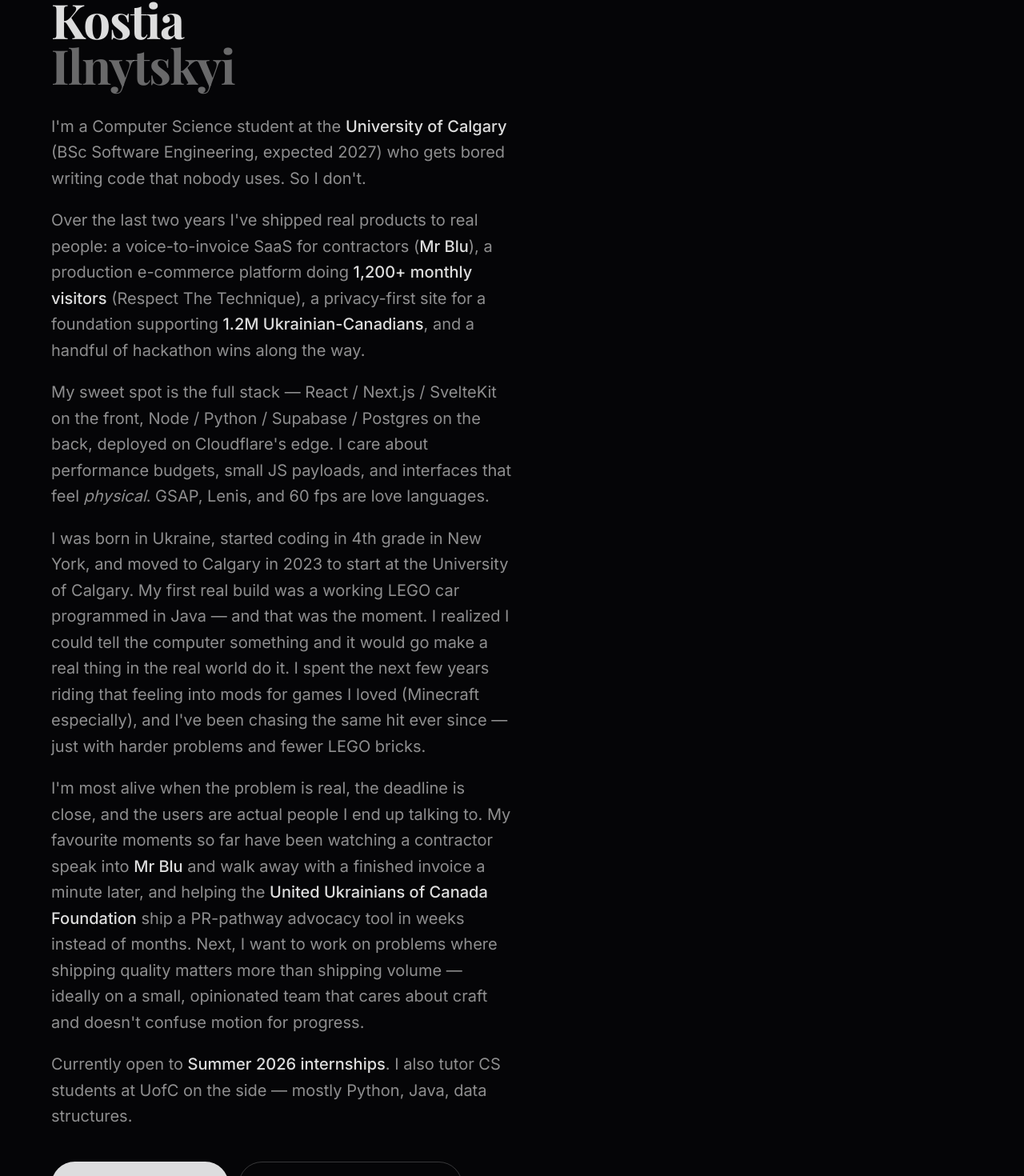
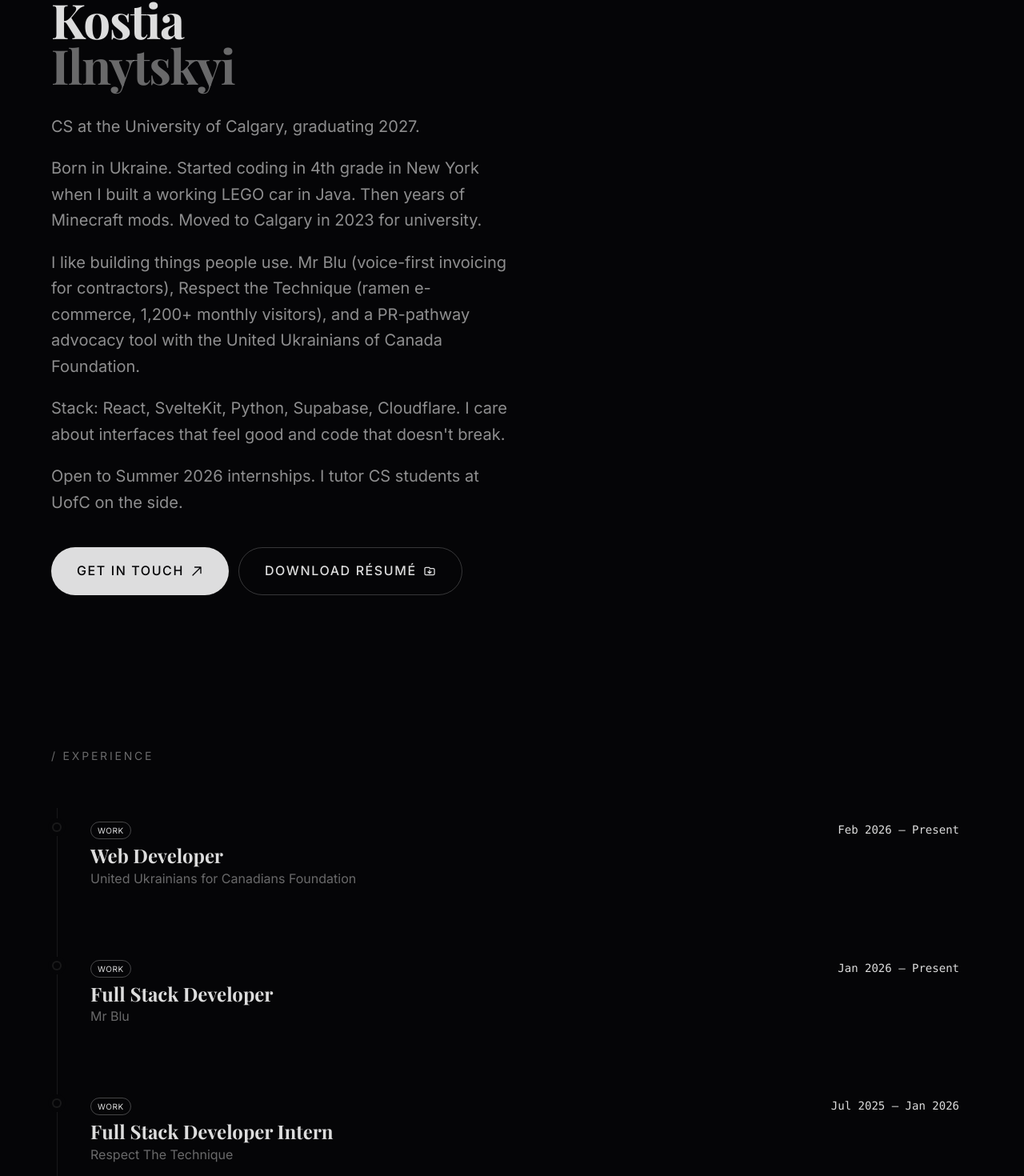
Before and after one commit to Kostia06/Portfolio, a SvelteKit app: page /about in a window 1280 px wide. Shown: the part 199-1669 px from the top of the page at 80% size. Built offline with nearby package versions, Linux system fonts and the light colour scheme; a web font is replaced by a local one.

Commit message:
Shorter bio, hash-aware scroll, amber selection

```diff
--- a/src/app.css
+++ b/src/app.css
@@ -605,6 +605,19 @@
   }
 }
 
+/* Text selection highlight — warm amber against the editorial b&w theme
+   so selected text actually reads as intentional, not a browser default. */
+::selection {
+  background: #fbbf24;
+  color: #050507;
+  text-shadow: none;
+}
+::-moz-selection {
+  background: #fbbf24;
+  color: #050507;
+  text-shadow: none;
+}
+
 
 /* Line clamp */
 .line-clamp-2 {
--- a/src/routes/+layout.svelte
+++ b/src/routes/+layout.svelte
@@ -18,7 +18,23 @@
 				infinite: false
 			});
 
-			lenis.scrollTo(0, { immediate: true });
+			// Respect hash navigation: if the URL has a hash (e.g. /#contact),
+			// scroll to that element instead of snapping to the top. This lets
+			// cross-page links like "Back to Home" land at a specific section.
+			const hash = window.location.hash;
+			if (hash) {
+				const target = document.querySelector(hash);
+				if (target) {
+					// Wait a frame so the target is laid out, then jump immediately.
+					requestAnimationFrame(() => {
+						lenis?.scrollTo(target as HTMLElement, { immediate: true, offset: 0 });
+					});
+				} else {
+					lenis.scrollTo(0, { immediate: true });
+				}
+			} else {
+				lenis.scrollTo(0, { immediate: true });
+			}
 
 			// Use requestAnimationFrame for smooth scrolling
 			function raf(time: number) {
--- a/src/routes/about/+page.svelte
+++ b/src/routes/about/+page.svelte
@@ -128,22 +128,19 @@
 
 					<div class="bio-prose max-w-xl space-y-5 mb-10 text-base md:text-lg text-[var(--color-text-secondary)] leading-relaxed">
 						<p>
-							I'm a Computer Science student at the <strong class="text-[var(--color-text)] font-medium">University of Calgary</strong> (BSc Software Engineering, expected 2027) who gets bored writing code that nobody uses. So I don't.
+							CS at the University of Calgary, graduating 2027.
 						</p>
 						<p>
-							Over the last two years I've shipped real products to real people: a voice-to-invoice SaaS for contractors (<strong class="text-[var(--color-text)] font-medium">Mr Blu</strong>), a production e-commerce platform doing <strong class="text-[var(--color-text)] font-medium">1,200+ monthly visitors</strong> (Respect The Technique), a privacy-first site for a foundation supporting <strong class="text-[var(--color-text)] font-medium">1.2M Ukrainian-Canadians</strong>, and a handful of hackathon wins along the way.
+							Born in Ukraine. Started coding in 4th grade in New York when I built a working LEGO car in Java. Then years of Minecraft mods. Moved to Calgary in 2023 for university.
 						</p>
 						<p>
-							My sweet spot is the full stack — React / Next.js / SvelteKit on the front, Node / Python / Supabase / Postgres on the back, deployed on Cloudflare's edge. I care about performance budgets, small JS payloads, and interfaces that feel <em>physical</em>. GSAP, Lenis, and 60&nbsp;fps are love languages.
+							I like building things people use. Mr Blu (voice-first invoicing for contractors), Respect the Technique (ramen e-commerce, 1,200+ monthly visitors), and a PR-pathway advocacy tool with the United Ukrainians of Canada Foundation.
 						</p>
 						<p>
-							I was born in Ukraine, started coding in 4th grade in New York, and moved to Calgary in 2023 to start at the University of Calgary. My first real build was a working LEGO car programmed in Java — and that was the moment. I realized I could tell the computer something and it would go make a real thing in the real world do it. I spent the next few years riding that feeling into mods for games I loved (Minecraft especially), and I've been chasing the same hit ever since — just with harder problems and fewer LEGO bricks.
+							Stack: React, SvelteKit, Python, Supabase, Cloudflare. I care about interfaces that feel good and code that doesn't break.
 						</p>
 						<p>
-							I'm most alive when the problem is real, the deadline is close, and the users are actual people I end up talking to. My favourite moments so far have been watching a contractor speak into <strong class="text-[var(--color-text)] font-medium">Mr Blu</strong> and walk away with a finished invoice a minute later, and helping the <strong class="text-[var(--color-text)] font-medium">United Ukrainians of Canada Foundation</strong> ship a PR-pathway advocacy tool in weeks instead of months. Next, I want to work on problems where shipping quality matters more than shipping volume — ideally on a small, opinionated team that cares about craft and doesn't confuse motion for progress.
-						</p>
-						<p>
-							Currently open to <strong class="text-[var(--color-text)] font-medium">Summer 2026 internships</strong>. I also tutor CS students at UofC on the side — mostly Python, Java, data structures.
+							Open to Summer 2026 internships. I tutor CS students at UofC on the side.
 						</p>
 					</div>
 
@@ -223,7 +220,7 @@
 	<section class="py-20 md:py-28 px-4 md:px-0" style="background: var(--color-bg);">
 		<div class="container max-w-3xl flex flex-col items-center text-center">
 			<p class="text-sm text-[var(--color-muted)] mb-6">That's the journey so far.</p>
-			<a href="/" class="btn-outline" data-cursor="pointer">
+			<a href="/#contact" class="btn-outline" data-cursor="pointer">
 				<span>Back to Home</span>
 			</a>
 		</div>
```
